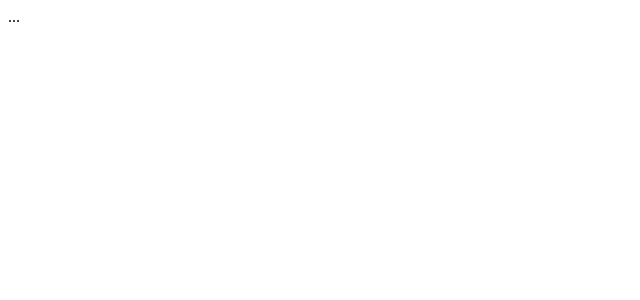
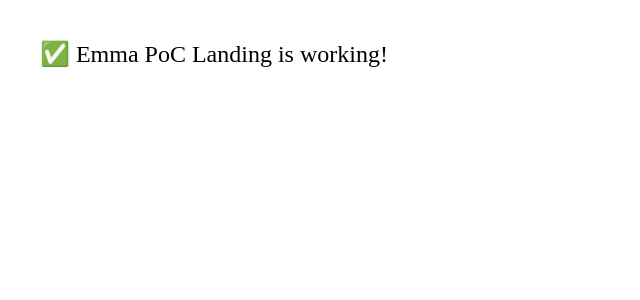
Before and after one commit to Commastory/landing, a Next.js app: page / in a window 1280 px wide. Shown: the top 300 px of the page, without its empty margins (0-640 px from the left). Built offline with nearby package versions, Linux system fonts and the light colour scheme.

Commit message:
Update index.js

```diff
--- a/pages/index.js
+++ b/pages/index.js
@@ -1,5 +1,7 @@
-import PocLanding from "./poc-ai";
-
 export default function Home() {
-  return <PocLanding />;
+  return (
+    <div style={{ padding: "2rem", fontSize: "1.5rem" }}>
+      ✅ Emma PoC Landing is working!
+    </div>
+  );
 }
```
